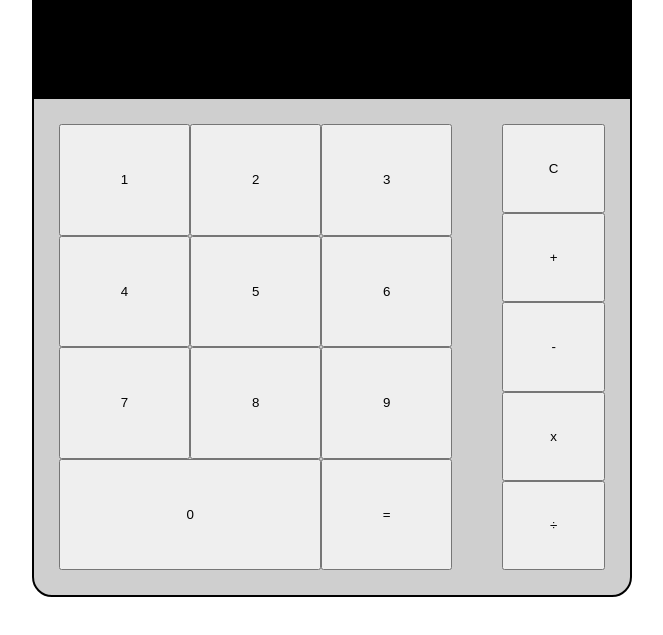
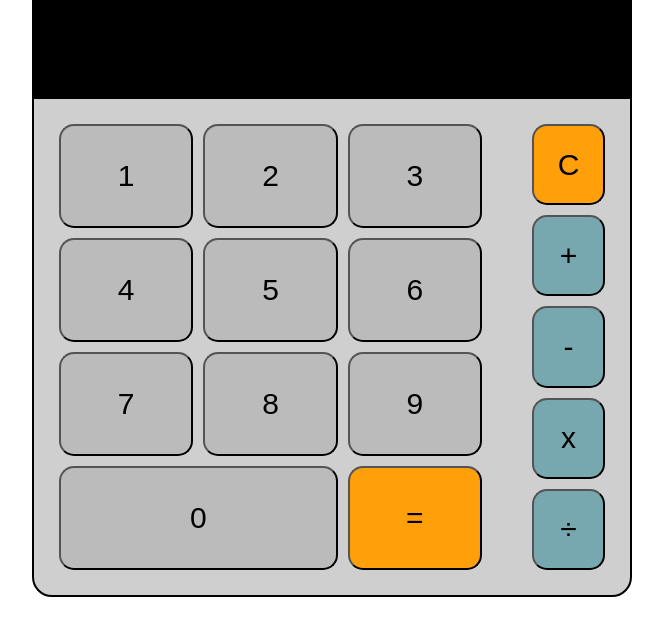
Before and after one commit to KejdiKishta/htmlcss-simple-calculator, a plain HTML site: page index.html in a window 1280 px wide. Shown: the part 107-742 px from the top of the page, without its empty margins (308-971 px from the left). Drawn offline with Linux system fonts and the light colour scheme; a web font is replaced by a local one.

Commit message:
add: button style

```diff
--- a/css/style.css
+++ b/css/style.css
@@ -46,7 +46,6 @@ header{
 
 .number-flex, .sign-flex{
     padding: 20px;
-    margin: 5px;
     display: flex;
     flex-wrap: wrap;
 
@@ -61,7 +60,7 @@ header{
 /*columns*/
 
 .number-column{
-    flex-grow: 3;
+    flex-grow: 2;
 }
 
 .sign-column{
@@ -71,7 +70,8 @@ header{
 /*items*/
 
 .number-item{
-    width: calc(100%/3);
+    width: calc(100%/3 - 10px);
+    margin: 5px;
 }
 
 .zero{
@@ -79,5 +79,20 @@ header{
 }
 
 .sign-item{
-    height: calc(100%/5);
+    height: calc(100%/5 - 10px);
+    margin: 5px;
 }
+
+button{
+    background-color: rgb(187 187 187);
+    border-radius: 15px;
+    font-size: 30px;
+}
+
+.orange-button{
+    background-color: rgb(255 159 10);
+}
+
+.blue-button{
+    background-color: rgb(119 168 176);
+}
--- a/index.html
+++ b/index.html
@@ -36,14 +36,14 @@
             <button class="number-item">8</button>
             <button class="number-item">9</button>
             <button class="number-item zero">0</button>
-            <button class="number-item equal">=</button>
+            <button class="number-item equal orange-button">=</button>
         </div>
         <div class="sign-flex sign-column">
-            <button class="sign-item">C</button>
-            <button class="sign-item">+</button>
-            <button class="sign-item">-</button>
-            <button class="sign-item">x</button>
-            <button class="sign-item">&divide;</button>
+            <button class="sign-item orange-button">C</button>
+            <button class="sign-item blue-button">+</button>
+            <button class="sign-item blue-button">-</button>
+            <button class="sign-item blue-button">x</button>
+            <button class="sign-item blue-button">&divide;</button>
         </div>
     </div>
     <!-- /calculator buttons -->
```
